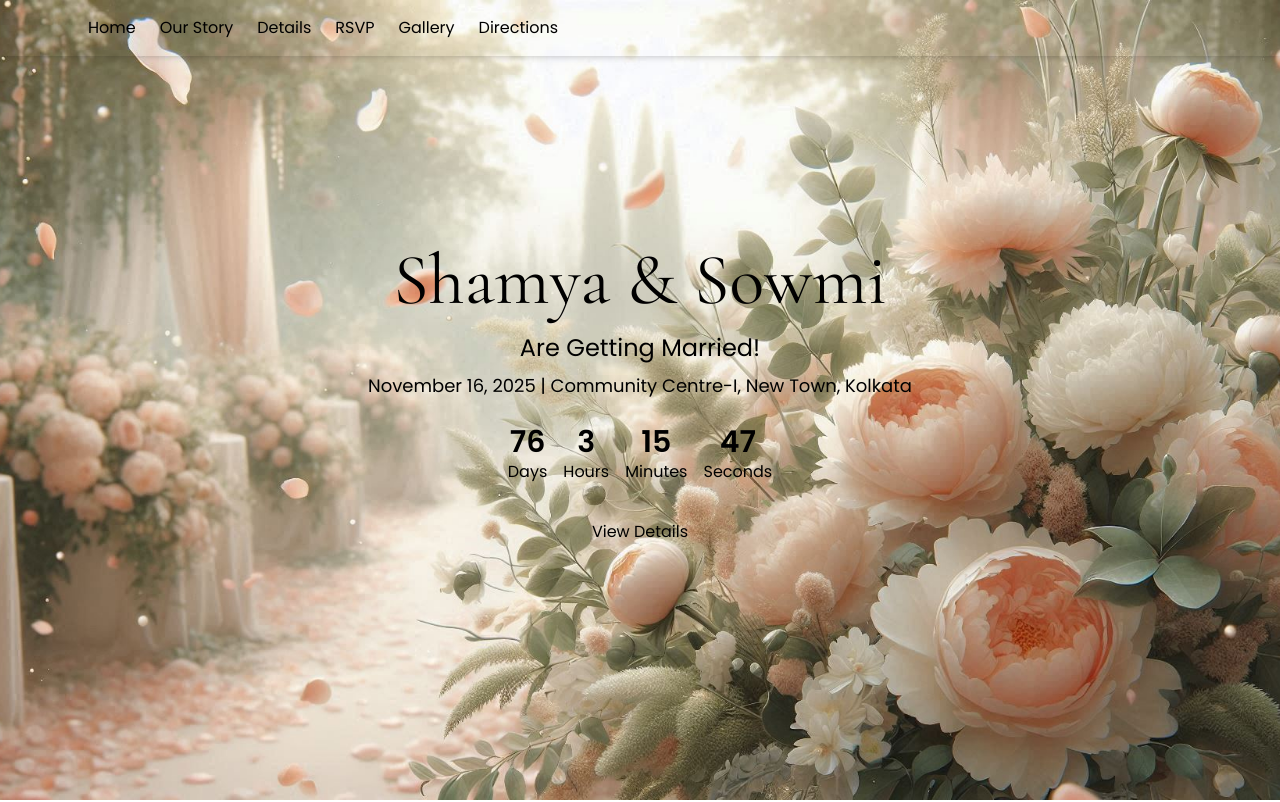
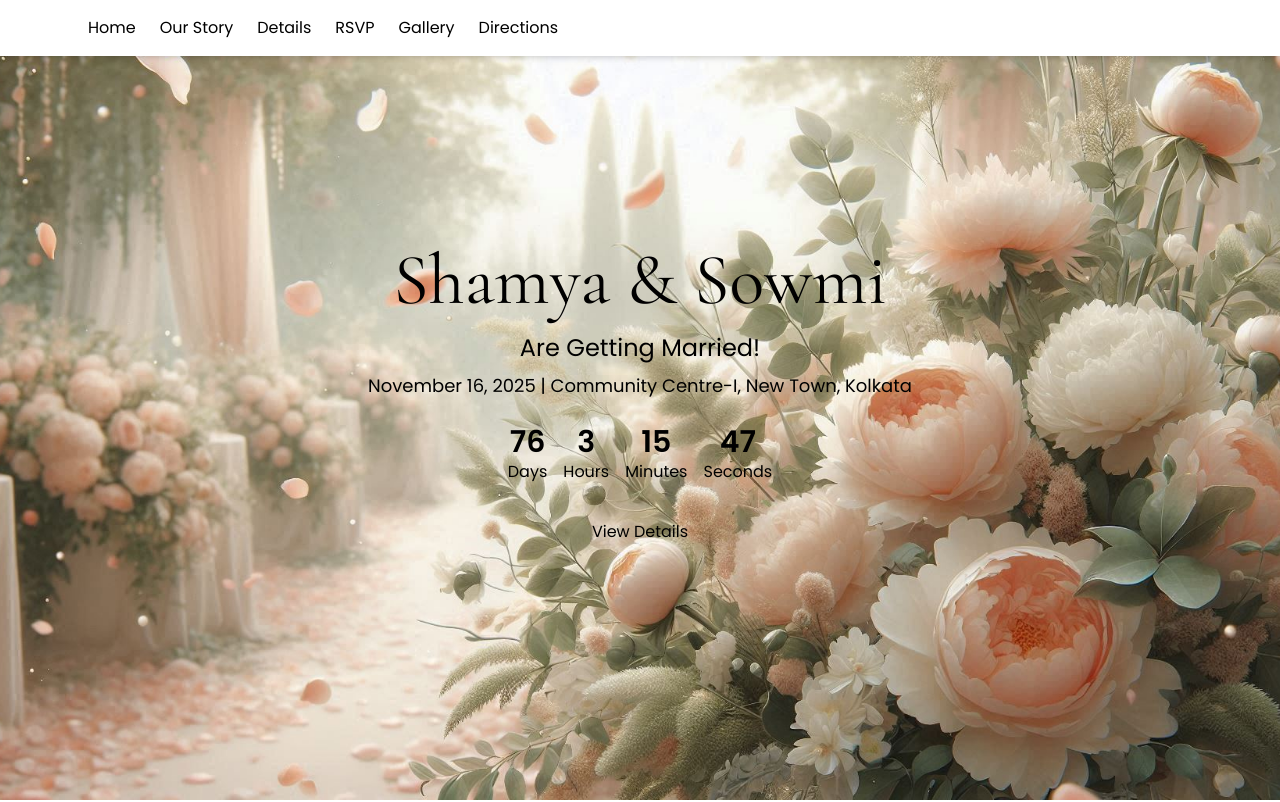
Before and after one commit to sam1101-sys/Wedding, a plain HTML site: page index.html in a window 1280 px wide. Shown: the top 802 px of the page. Drawn offline with nearby package versions, Linux system fonts and the light colour scheme; no server answers.

Commit message:
Add files via upload

```diff
--- a/styles.css
+++ b/styles.css
@@ -13,6 +13,11 @@
 
 .font-cormorant {
     font-family: 'Cormorant Garamond', serif;
+}
+
+/* Navigation Background */
+nav {
+    background-color: #FFFFFF; /* White background for navigation */
 }
 
 /* Loading Animation */
```
